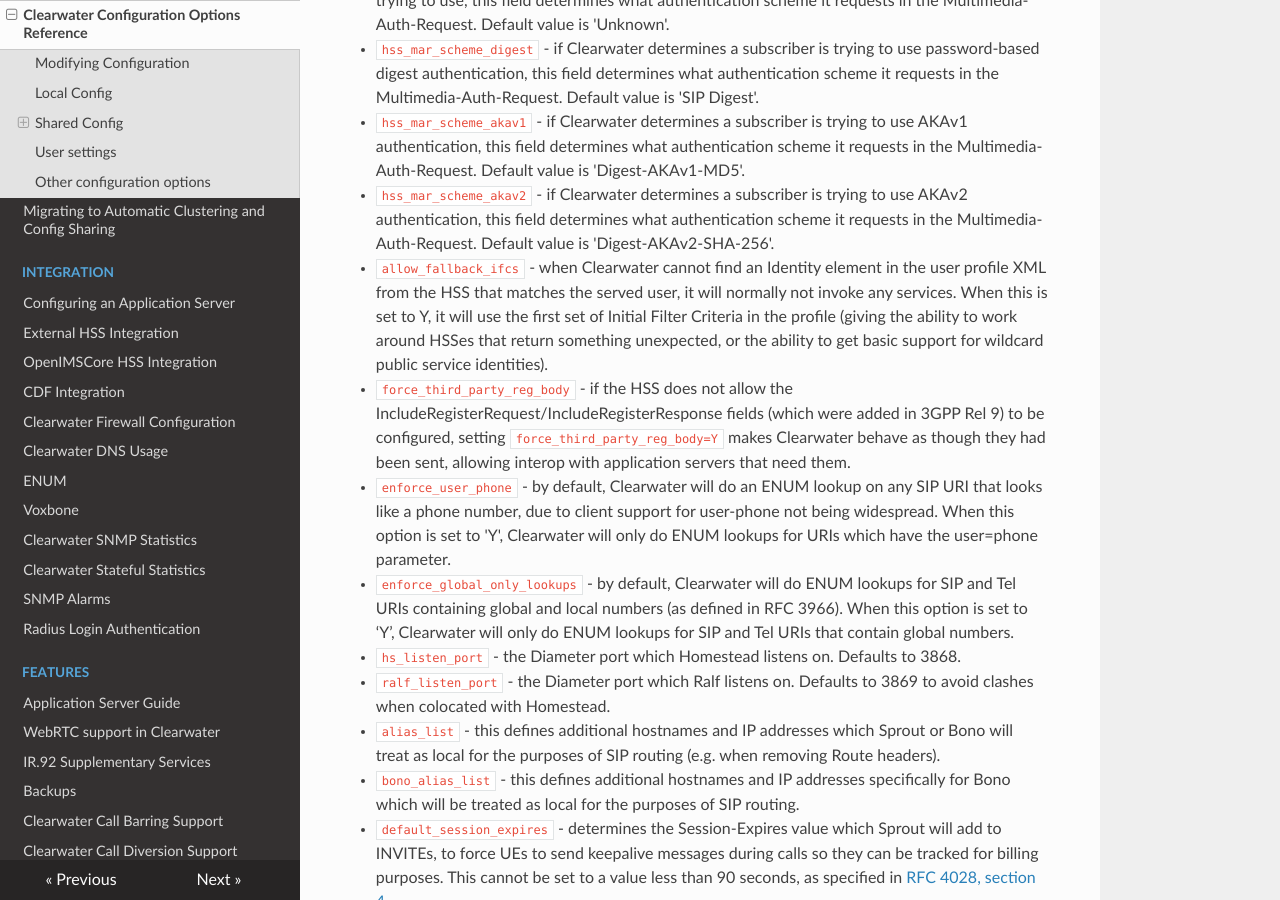
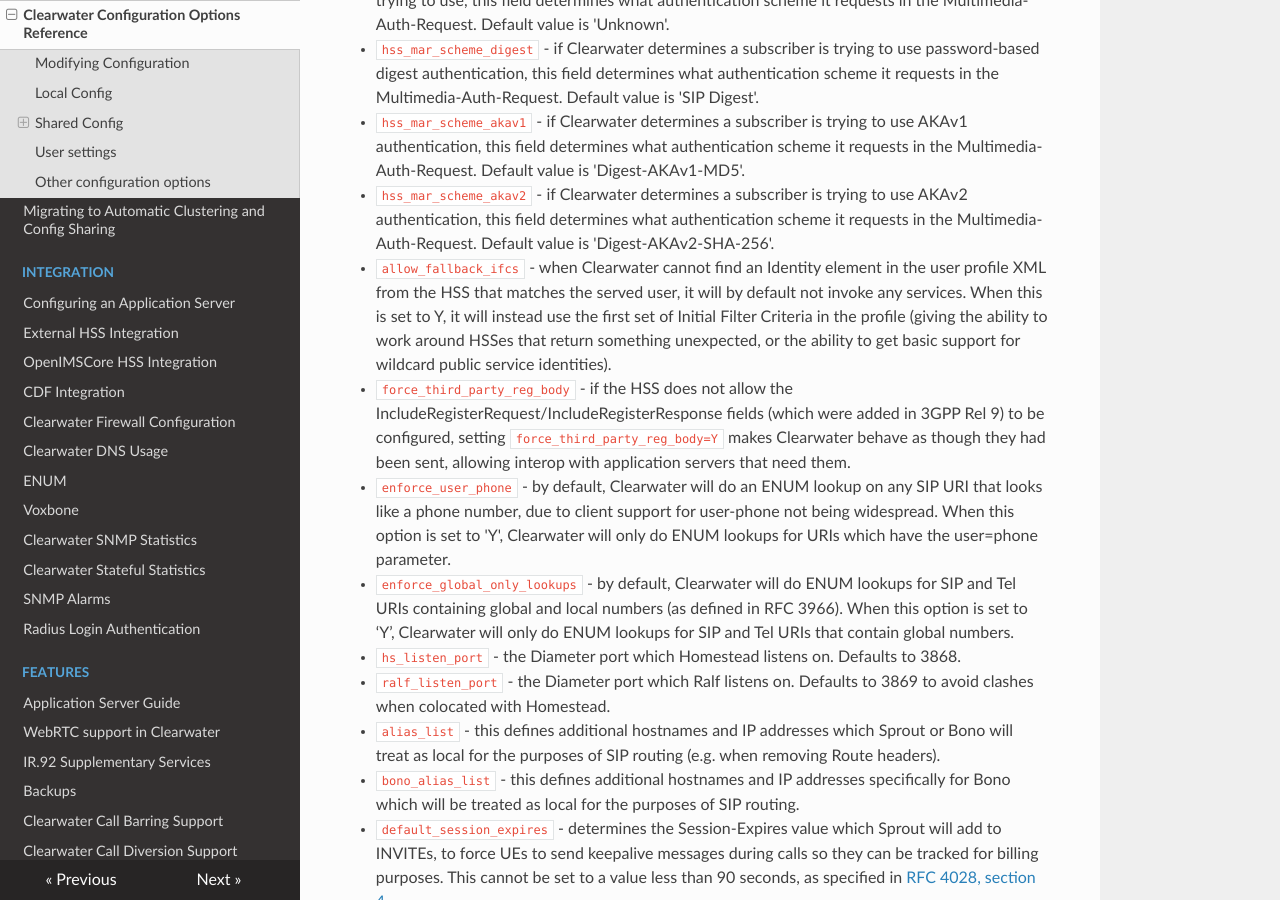
Before and after one commit to Metaswitch/clearwater-readthedocs, an MkDocs documentation site: the page built from docs/Clearwater_Configuration_Options_Reference.md, in a window 1280 px wide and 900 px high, scrolled down 5435 px. Built offline with MkDocs 1.6.1, drawn with Linux system fonts in a browser that asks for light colours; nearby versions of some CDN libraries; old or Windows-style settings are respelled for this version of MkDocs.

Commit message:
Review markups

```diff
--- a/docs/Clearwater_Configuration_Options_Reference.md
+++ b/docs/Clearwater_Configuration_Options_Reference.md
@@ -123,7 +123,7 @@ This section describes optional configuration options, particularly for ensuring
 * `hss_mar_scheme_digest` - if Clearwater determines a subscriber is trying to use password-based digest authentication, this field determines what authentication scheme it requests in the Multimedia-Auth-Request. Default value is 'SIP Digest'.
 * `hss_mar_scheme_akav1` - if Clearwater determines a subscriber is trying to use AKAv1 authentication, this field determines what authentication scheme it requests in the Multimedia-Auth-Request. Default value is 'Digest-AKAv1-MD5'.
 * `hss_mar_scheme_akav2` - if Clearwater determines a subscriber is trying to use AKAv2 authentication, this field determines what authentication scheme it requests in the Multimedia-Auth-Request. Default value is 'Digest-AKAv2-SHA-256'.
-* `allow_fallback_ifcs` - when Clearwater cannot find an Identity element in the user profile XML from the HSS that matches the served user, it will normally not invoke any services. When this is set to Y, it will use the first set of Initial Filter Criteria in the profile (giving the ability to work around HSSes that return something unexpected, or the ability to get basic support for wildcard public service identities).
+* `allow_fallback_ifcs` - when Clearwater cannot find an Identity element in the user profile XML from the HSS that matches the served user, it will by default not invoke any services. When this is set to Y, it will instead use the first set of Initial Filter Criteria in the profile (giving the ability to work around HSSes that return something unexpected, or the ability to get basic support for wildcard public service identities).
 * `force_third_party_reg_body` - if the HSS does not allow the IncludeRegisterRequest/IncludeRegisterResponse fields (which were added in 3GPP Rel 9) to be configured, setting `force_third_party_reg_body=Y` makes Clearwater behave as though they had been sent, allowing interop with application servers that need them.
 * `enforce_user_phone` - by default, Clearwater will do an ENUM lookup on any SIP URI that looks like a phone number, due to client support for user-phone not being widespread. When this option is set to 'Y', Clearwater will only do ENUM lookups for URIs which have the user=phone parameter.
 * `enforce_global_only_lookups` - by default, Clearwater will do ENUM lookups for SIP and Tel URIs containing global and local numbers (as defined in RFC 3966). When this option is set to ‘Y’, Clearwater will only do ENUM lookups for SIP and Tel URIs that contain global numbers.
```
Also changed, not shown: docs/SIP_Interface_Specifications.md (+1 -1 lines).
